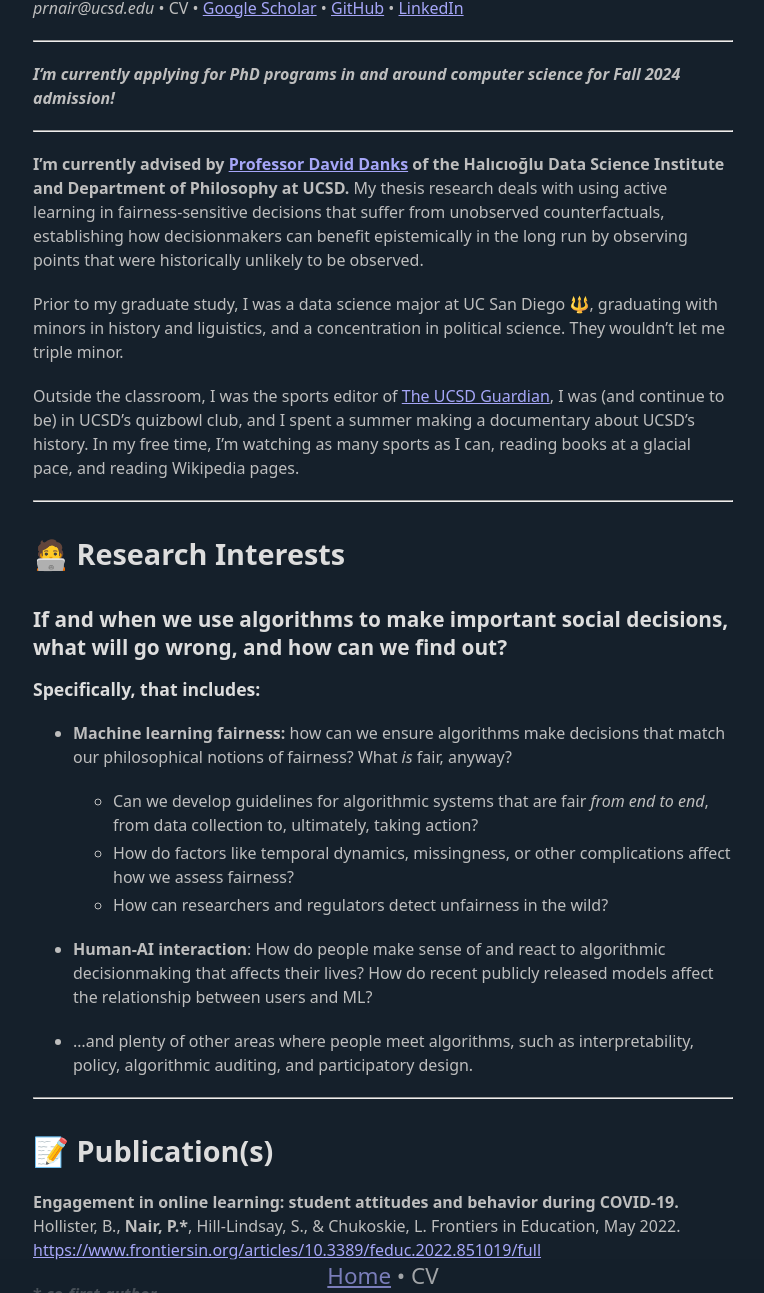
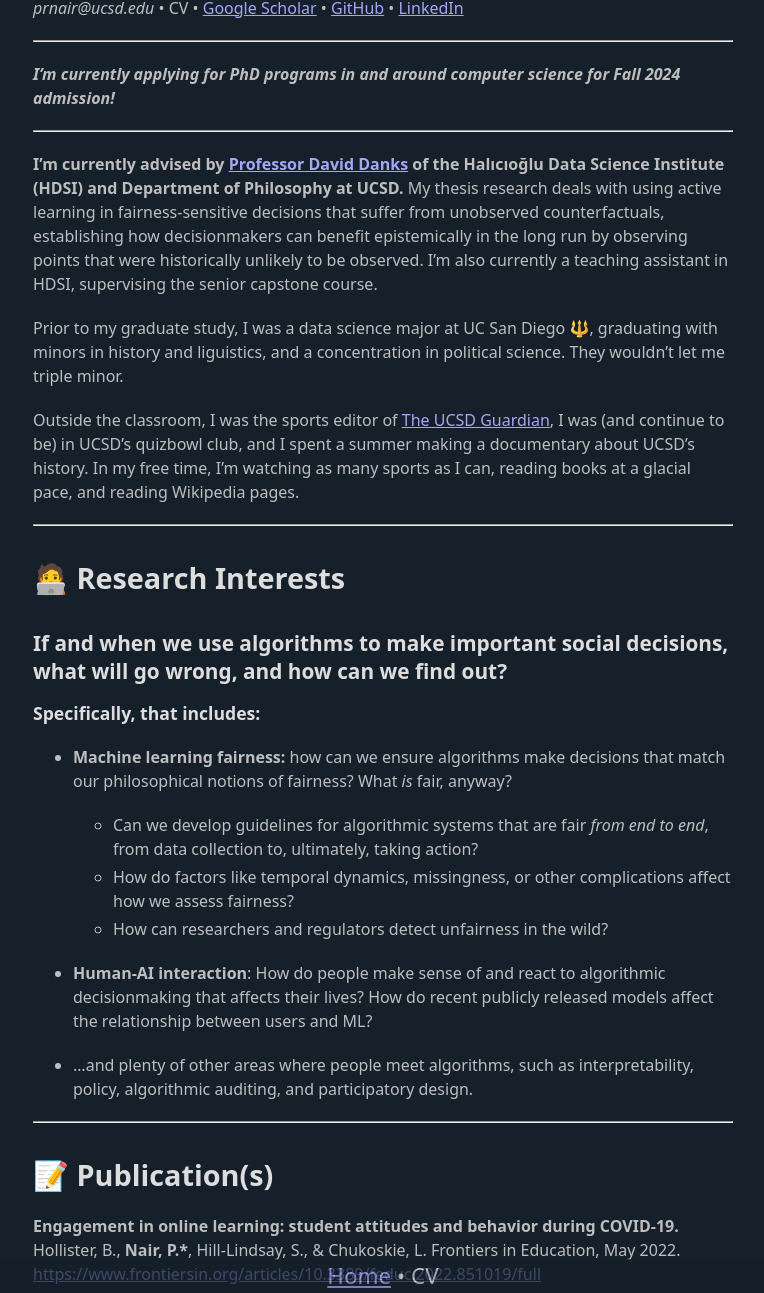
Before and after one commit to pnair7/pnair7.github.io, a Jekyll site: the page built from index.md, in a window 1280 px wide and 1400 px high, scrolled down 279 px, cut to the strip 107-1400 px from the top of the window. Shown: the whole strip, without its empty margins (257-1021 px from the left). Built offline with Jekyll 4.4.1, drawn with Linux system fonts in a browser that asks for light colours; some of the changed text lies outside the part shown.

```diff
--- a/index.md
+++ b/index.md
@@ -9,7 +9,7 @@
 
 ---
 
-**I'm currently advised by [Professor David Danks](https://www.daviddanks.org/) of the Halıcıoğlu Data Science Institute and Department of Philosophy at UCSD.** My thesis research deals with using active learning in fairness-sensitive decisions that suffer from unobserved counterfactuals, establishing how decisionmakers can benefit epistemically in the long run by observing points that were historically unlikely to be observed.
+**I'm currently advised by [Professor David Danks](https://www.daviddanks.org/) of the Halıcıoğlu Data Science Institute (HDSI) and Department of Philosophy at UCSD.** My thesis research deals with using active learning in fairness-sensitive decisions that suffer from unobserved counterfactuals, establishing how decisionmakers can benefit epistemically in the long run by observing points that were historically unlikely to be observed. I'm also currently a teaching assistant in HDSI, supervising the senior capstone course.
 
 Prior to my graduate study, I was a data science major at UC San Diego 🔱, graduating with minors in history and liguistics, and a concentration in political science. They wouldn't let me triple minor.
 
```
Also changed, not shown: other parts of index.md (+0 -8 lines), 5 other files.
